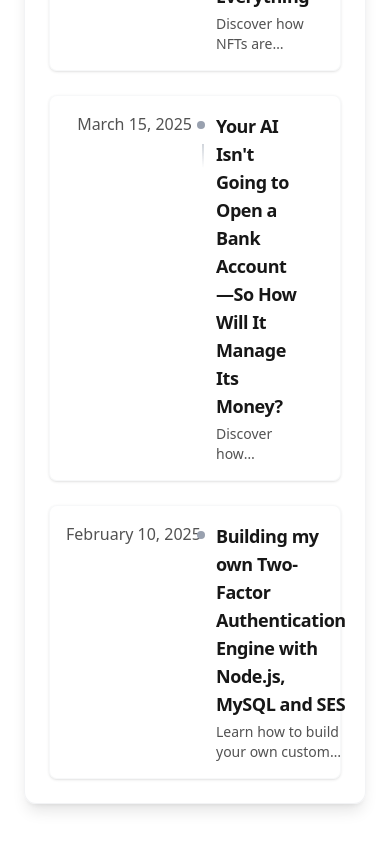
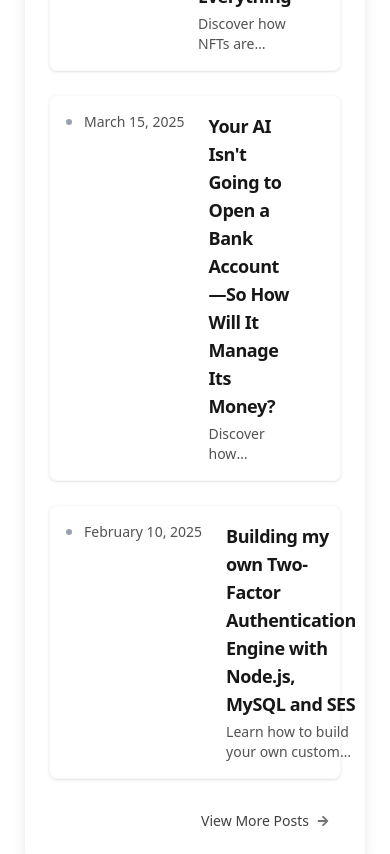
Before and after one commit to Bikz/bikramweb, a Next.js app: page / in a window 390 px wide. Shown: the part 5840-6694 px from the top of the page. Built offline with nearby package versions, Linux system fonts and the light colour scheme.

Commit message:
feat(posts.tsx): enhance BlogPosts component layout and add View More link for better user navigation style(posts.tsx): adjust styles for date column and timeline dot for improved aesthetics and responsiveness

```diff
--- a/app/components/posts.tsx
+++ b/app/components/posts.tsx
@@ -31,17 +31,17 @@ export function BlogPosts({ blogs }: { blogs: any[] }) {
             whileHover={{ x: 8 }}
             className="group flex items-start bg-white/40 dark:bg-gray-900/40 backdrop-blur-sm p-4 rounded-lg border border-gray-200/30 dark:border-gray-800/30 hover:border-gray-300 dark:hover:border-gray-700 transition-all duration-200 shadow-sm hover:shadow"
           >
-            {/* Date column with timeline effect */}
-            <div className="relative min-w-[150px] pr-6 text-right">
-              <p className="font-medium text-neutral-600 dark:text-neutral-400 tabular-nums whitespace-nowrap">
-                {formatDate(post.metadata.publishedAt, false)}
-              </p>
-              {/* Vertical timeline */}
-              {index < sorted.length - 1 && (
-                <div className="absolute top-8 bottom-[-32px] right-3 w-[2px] bg-gradient-to-b from-gray-300 to-transparent dark:from-gray-700"></div>
-              )}
-              {/* Timeline dot */}
-              <div className="absolute right-[11px] top-[9px] w-[8px] h-[8px] rounded-full bg-gray-400 dark:bg-gray-600 group-hover:bg-gray-600 dark:group-hover:bg-gray-400 transition-colors"></div>
+            {/* Date column with timeline dot */}
+            <div className="w-[140px] mr-6 flex flex-col">
+              <div className="flex items-center">
+                {/* Timeline dot */}
+                <div className="flex-shrink-0 w-[6px] h-[6px] mr-3 rounded-full bg-gray-400 dark:bg-gray-600 group-hover:bg-gray-600 dark:group-hover:bg-gray-400 transition-colors"></div>
+
+                {/* Date */}
+                <p className="font-medium text-neutral-600 dark:text-neutral-400 tabular-nums whitespace-nowrap text-sm">
+                  {formatDate(post.metadata.publishedAt, false)}
+                </p>
+              </div>
             </div>
 
             {/* Content column */}
@@ -57,12 +57,27 @@ export function BlogPosts({ blogs }: { blogs: any[] }) {
             </div>
 
             {/* Arrow icon */}
-            <div className="ml-2 pt-1 text-gray-400 dark:text-gray-600 opacity-0 group-hover:opacity-100 transform -translate-x-2 group-hover:translate-x-0 transition-all duration-200">
+            <div className="ml-4 pt-1 text-gray-400 dark:text-gray-600 opacity-0 group-hover:opacity-100 transform -translate-x-2 group-hover:translate-x-0 transition-all duration-200">
               <FaArrowRight />
             </div>
           </motion.div>
         </Link>
       ))}
+
+      {/* View More link */}
+      <div className="flex justify-end mt-4">
+        <Link href="/blog" className="inline-flex">
+          <motion.div
+            whileHover={{ x: 4 }}
+            className="group flex items-center py-2 px-3 text-sm"
+          >
+            <p className="font-medium text-neutral-700 dark:text-neutral-300 mr-2">
+              View More Posts
+            </p>
+            <FaArrowRight className="text-xs text-neutral-500 dark:text-neutral-400 group-hover:text-neutral-700 dark:group-hover:text-neutral-300 transition-colors" />
+          </motion.div>
+        </Link>
+      </div>
     </div>
   )
 }
```
